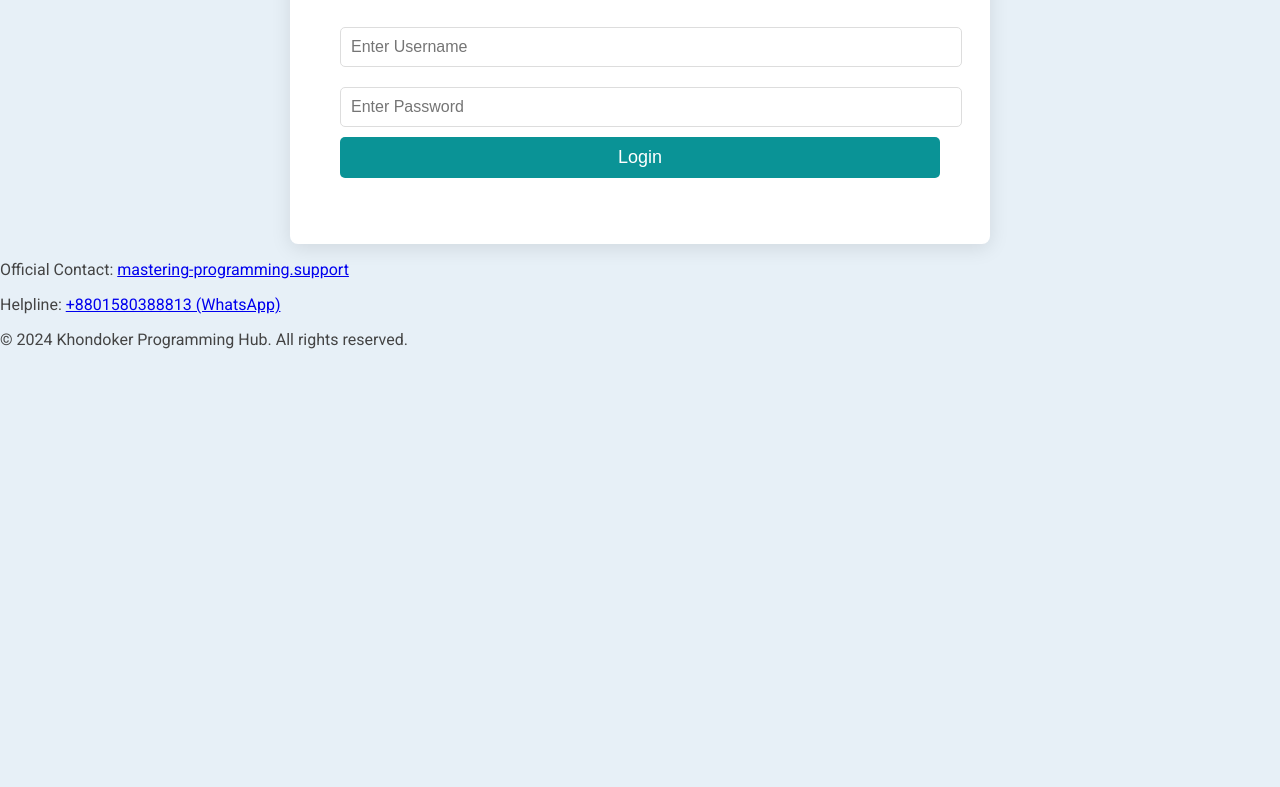
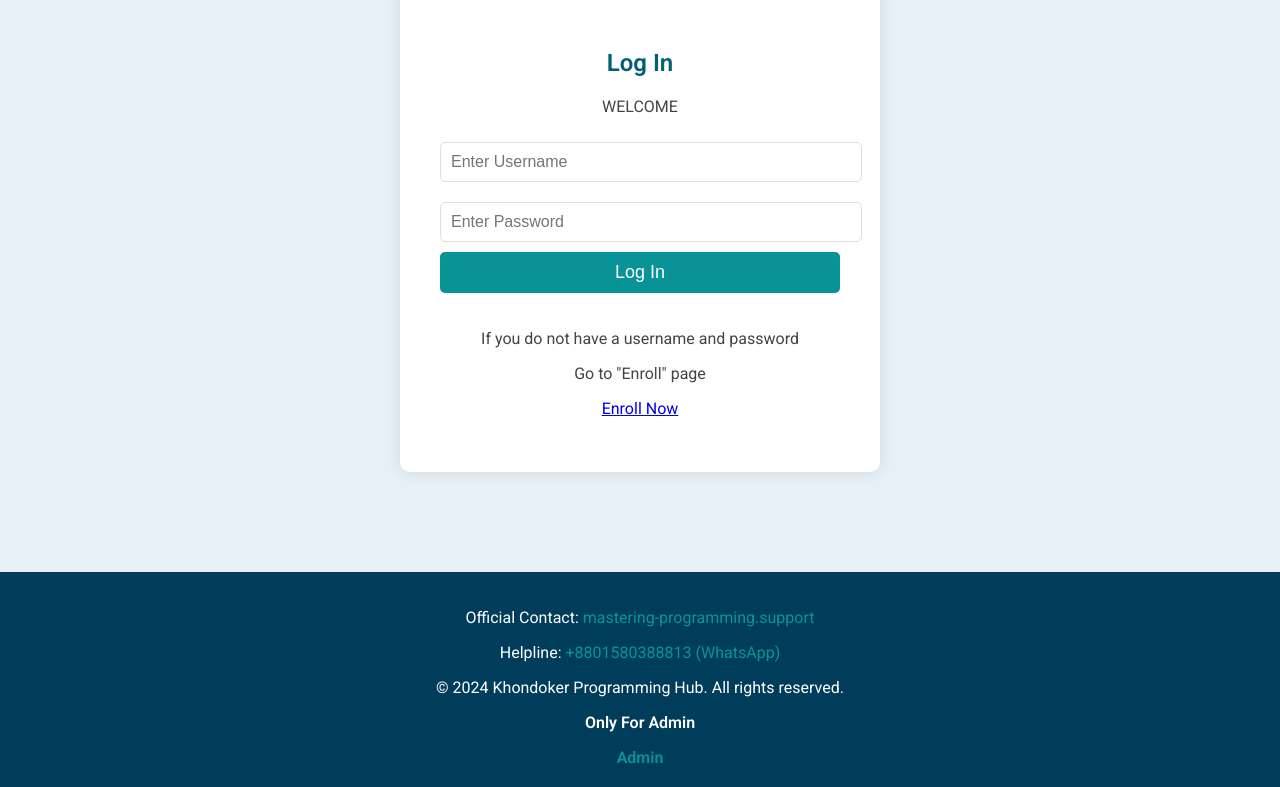
Before and after one commit to talha-khondoker/test, a plain HTML site: page index.html in a window 1280 px wide. Shown: the part 179-966 px from the top of the page. Before the commit the page ends 800 px from the top, so only its background shows below. Drawn offline with Linux system fonts and the light colour scheme.

Commit message:
Update index.html

```diff
--- a/index.html
+++ b/index.html
@@ -7,30 +7,34 @@
     <link href="https://fonts.googleapis.com/css2?family=Roboto:wght@400;600&display=swap" rel="stylesheet">
     <style>
         body {
-            font-family: 'Roboto', sans-serif;
+            font-family: 'Roboto', sans-serif; /* Updated to Roboto */
             margin: 0;
             padding: 0;
-            background-color: #e7f0f7;
-            color: #444;
+            background-color: #e7f0f7; /* Light background */
+            color: #444; /* Dark text color */
         }
 
+        /* Navbar */
         .navbar {
-            background-color: #005f73;
+            background-color: #005f73; /* Dark teal for navbar */
             color: white;
-            padding: 20px 40px;
+            padding: 20px 40px; /* Increased padding for better spacing */
             display: flex;
             justify-content: space-between;
             align-items: center;
-            box-shadow: 0 4px 10px rgba(0, 0, 0, 0.1);
+            box-shadow: 0 4px 20px rgba(0, 0, 0, 0.1); /* Soft shadow for depth */
+            flex-wrap: wrap; /* Allow wrapping for smaller screens */
         }
 
         .navbar h1 {
+            font-size: 24px;
             margin: 0;
         }
 
         .navbar-right {
             display: flex;
             align-items: center;
+            flex-wrap: wrap; /* Wrap links on smaller screens */
         }
 
         .navbar-right a {
@@ -38,28 +42,47 @@
             text-decoration: none;
             margin-right: 20px;
             font-weight: 600;
-            transition: color 0.3s ease;
+            transition: color 0.3s ease; /* Smooth color transition */
         }
 
         .navbar-right a:hover {
-            color: #0a9396;
+            color: #0a9396; /* Lighter teal on hover */
         }
 
+        /* Main Container */
         .container {
-            padding: 50px;
-            max-width: 600px;
-            margin: 0 auto;
-            background-color: #ffffff;
-            border-radius: 8px;
-            box-shadow: 0 4px 20px rgba(0, 0, 0, 0.1);
+            max-width: 1200px; /* Max width for better readability */
+            margin: 50px auto; /* Centering the container */
+            padding: 20px; /* Padding inside the container */
+            background-color: #ffffff; /* White background for the main container */
+            border-radius: 8px; /* Rounded corners */
+            box-shadow: 0 4px 20px rgba(0, 0, 0, 0.1); /* Soft shadow effect */
         }
 
-        .container h2 {
-            margin-bottom: 20px;
-            color: #005f73;
+        h2 {
+            font-size: 28px; /* Header size */
+            margin-bottom: 20px; /* Space below headers */
+            color: #005f73; /* Dark teal for headings */
         }
 
-        .container input {
+        /* Login Form Styles */
+        .login-container {
+            background-color: white; /* White background for the login box */
+            padding: 40px;
+            max-width: 400px;
+            margin: 100px auto;
+            box-shadow: 0 0 15px rgba(0, 0, 0, 0.1); /* Soft shadow effect */
+            border-radius: 10px; /* Rounded corners for the login box */
+            text-align: center;
+        }
+
+        .login-container h2 {
+            margin-bottom: 20px;
+            font-size: 24px;
+            color: #005f73; /* Consistent heading color */
+        }
+
+        .login-container input {
             width: 100%;
             padding: 10px;
             margin: 10px 0;
@@ -68,30 +91,76 @@
             font-size: 16px;
         }
 
-        .container button {
-            background-color: #0a9396;
+        .login-container button {
+            background-color: #0a9396; /* Primary button color */
             color: white;
-            padding: 10px;
+            padding: 10px 20px;
             border: none;
             border-radius: 5px;
             cursor: pointer;
             font-size: 18px;
             width: 100%;
-            transition: background-color 0.3s ease;
+            margin-bottom: 20px;
+            transition: background-color 0.3s ease; /* Smooth background color transition */
         }
 
-        .container button:hover {
-            background-color: #005f73;
+        .login-container button:hover {
+            background-color: #005f73; /* Darker teal on hover */
         }
 
+        .error {
+            color: red;
+            font-size: 14px;
+            margin-top: 10px;
+        }
+
+        /* Footer */
+        .footer {
+            background-color: #003d5b; /* Darker footer background */
+            color: white;
+            padding: 20px;
+            text-align: center;
+            margin-top: 50px; /* Space above the footer */
+        }
+
+        .footer a {
+            color: #0a9396; /* Light teal for footer links */
+            text-decoration: none;
+        }
+
+        .footer a:hover {
+            text-decoration: underline; /* Underline effect on hover */
+        }
+
+        /* Responsive Design */
         @media (max-width: 768px) {
-            .navbar {
-                flex-direction: column;
-                align-items: flex-start;
+            .navbar h1 {
+                font-size: 20px;
+            }
+
+            .navbar-right a {
+                margin-right: 10px; /* Reduced margin for links */
+                font-size: 14px; /* Smaller font size for links */
             }
 
             .container {
                 padding: 20px;
+            }
+
+            .login-container {
+                padding: 30px;
+            }
+
+            .login-container h2 {
+                font-size: 20px;
+            }
+
+            .login-container input {
+                font-size: 14px;
+            }
+
+            .login-container button {
+                font-size: 16px;
             }
         }
     </style>
@@ -100,7 +169,7 @@
 
     <!-- Navbar -->
     <div class="navbar">
-        <h1>Course Dashboard</h1>
+        <h1>Log In</h1>
         <div class="navbar-right">
             <a href="index.html">Home</a>
             <a href="https://forms.gle/2gC3ccFwHnZueivr9" target="_blank">Registration</a>
@@ -110,15 +179,19 @@
         </div>
     </div>
 
-    <!-- Main Container -->
-    <div class="container">
-        <h2>Login</h2>
+    <!-- Login Form -->
+    <div class="login-container">
+        <h2>Log In</h2>
+        <p>WELCOME</p>
         <form id="loginForm">
             <input type="text" id="username" placeholder="Enter Username" required>
             <input type="password" id="password" placeholder="Enter Password" required>
-            <button type="submit">Login</button>
+            <button type="submit">Log In</button>
         </form>
-        <p id="error-message" class="error" style="color:red;"></p>
+        <p>If you do not have a username and password</p>
+        <p>Go to "Enroll" page</p>
+        <a href="registration-and-payment.html" class="enroll-button">Enroll Now</a> <!-- Enroll Button -->
+        <p id="error-message" class="error"></p>
     </div>
 
     <script>
@@ -165,6 +238,9 @@
         </p>
         <p>Helpline: <a href="tel:+8801580388813">+8801580388813 (WhatsApp)</a></p>
         <p>&copy; 2024 Khondoker Programming Hub. All rights reserved.</p>
+        <!-- Register Button -->
+        <p><strong>Only For Admin</strong></p>
+        <a href="register.html" class="register-button"><strong>Admin</strong></a>
     </div>
 
 </body>
```
